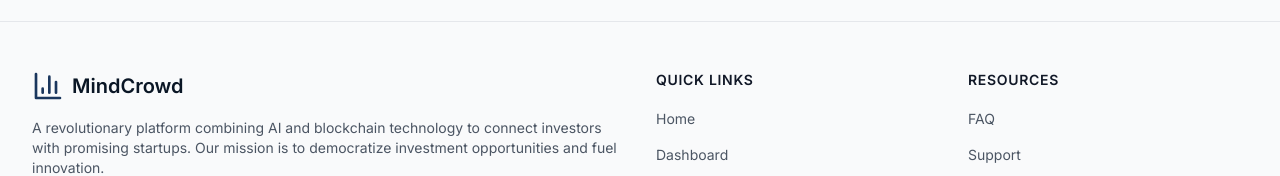
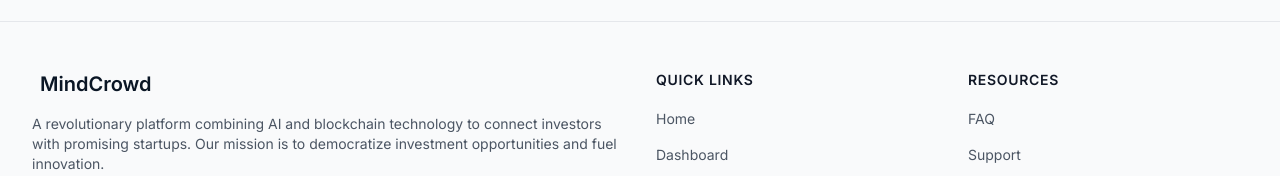
Before and after one commit to MDTest135/mind, a React (Vite) app: page /login in a window 1280 px wide. Shown: the part 981-1157 px from the top of the page. Built offline with nearby package versions, Linux system fonts and the light colour scheme.

Commit message:
Updated Footer.tsx

```diff
--- a/src/components/shared/Footer.tsx
+++ b/src/components/shared/Footer.tsx
@@ -15,7 +15,7 @@ const Footer = ({ className }: FooterProps) => {
           {/* Brand and description */}
           <div className="col-span-1 md:col-span-2">
             <Link to="/" className="flex items-center">
-              <BarChart3 className="h-8 w-8 text-primary-500" />
+              {/*<BarChart3 className="h-8 w-8 text-primary-500" />*/}
               <span className="ml-2 text-xl font-bold text-primary-800">MindCrowd</span>
             </Link>
             <p className="mt-4 text-gray-600 text-sm">
```
